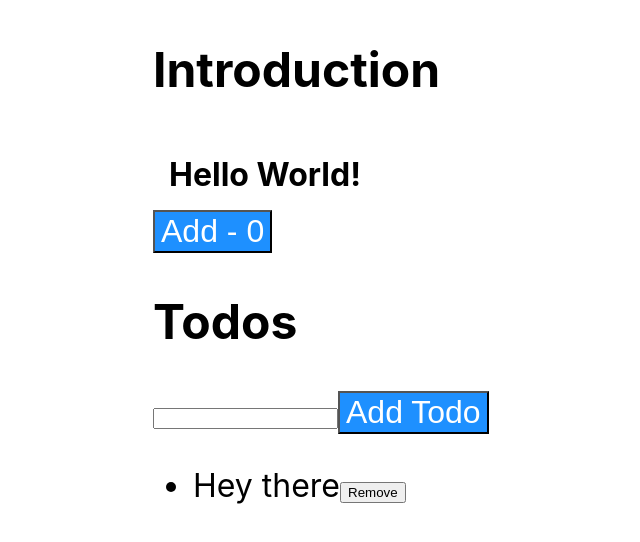
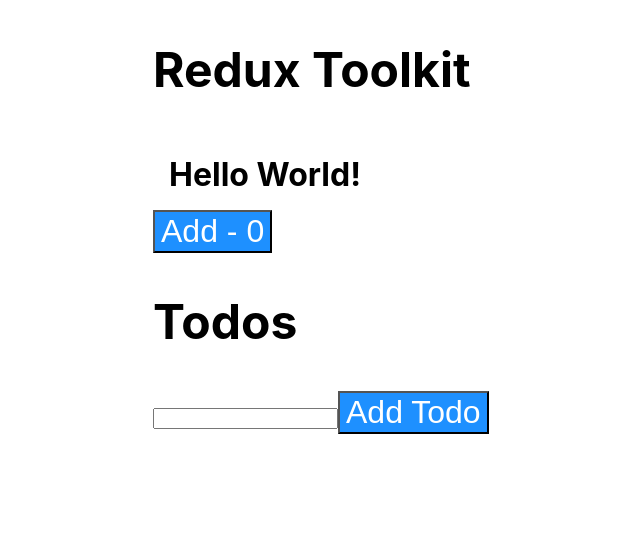
Before and after one commit to mvlz/ts-react, a React (Create React App) app: page / in a window 1280 px wide. Shown: the top 542 px of the page, without its empty margins (87-727 px from the left). Built offline with nearby package versions, Linux system fonts and the light colour scheme.

Commit message:
NO BS TS #27 - Add redux-toolkit

```diff
--- a/package.json
+++ b/package.json
@@ -3,6 +3,7 @@
   "version": "0.1.0",
   "private": true,
   "dependencies": {
+    "@reduxjs/toolkit": "^1.8.3",
     "@testing-library/jest-dom": "^5.16.4",
     "@testing-library/react": "^13.3.0",
     "@testing-library/user-event": "^13.5.0",
@@ -12,6 +13,7 @@
     "@types/react-dom": "^18.0.5",
     "react": "^18.2.0",
     "react-dom": "^18.2.0",
+    "react-redux": "^8.0.2",
     "react-scripts": "5.0.1",
     "typescript": "^4.7.4",
     "web-vitals": "^2.1.4"
--- a/src/App.tsx
+++ b/src/App.tsx
@@ -1,5 +1,4 @@
 import { useCallback, useRef, useState } from "react";
-import { useTodos } from "./hooks/useTodos";
 import "./App.css";
 import {
   UL,
@@ -9,25 +8,27 @@
   Incrementer,
   Payload,
 } from "./components/index";
+import { RootState, store } from "./app/store";
+import { Provider, useSelector, useDispatch } from "react-redux";
+import { addTodo, removeTodo } from "./features/todos/todosSlice";
 
 function App() {
-  const { todos, addTodo, removeTodo } = useTodos([
-    { id: 0, text: "Hey there", done: false },
-  ]);
+  const todos = useSelector((state: RootState) => state.todos.todos);
+  const dispatch = useDispatch();
+  const newTodoRef = useRef<HTMLInputElement>(null);
 
-  const newTodoRef = useRef<HTMLInputElement>(null);
   const OnAddTodo = useCallback(() => {
     if (newTodoRef.current) {
-      addTodo(newTodoRef.current.value);
+      dispatch(addTodo(newTodoRef.current.value));
       newTodoRef.current.value = "";
     }
-  }, [addTodo]);
+  }, [dispatch]);
 
   const [value, setValue] = useState(0);
 
   return (
     <div>
-      <Heading title="Introduction" />
+      <Heading title="Redux Toolkit" />
       <Box>
         <Payload />
       </Box>
@@ -43,12 +44,37 @@
         render={(todo) => (
           <>
             {todo.text}
-            <button onClick={() => removeTodo(todo.id)}>Remove</button>
+            <button onClick={() => dispatch(removeTodo(todo.id))}>
+              Remove
+            </button>
           </>
         )}
       />
     </div>
   );
 }
+const JustShowTodos = () => {
+  const todos = useSelector((state: RootState) => state.todos.todos);
+  return (
+    <UL
+      items={todos}
+      itemClick={() => {}}
+      render={(todo) => <>{todo.text}</>}
+    />
+  );
+};
+const AppWrapper = () => (
+  <Provider store={store}>
+    <div
+      style={{
+        display: "grid",
+        gridTemplateColumns: "50% 50%",
+      }}
+    >
+      <App />
+      <JustShowTodos />
+    </div>
+  </Provider>
+);
 
-export default App;
+export default AppWrapper;
--- /dev/null
+++ b/src/app/store.ts
@@ -0,0 +1,10 @@
+import { configureStore } from '@reduxjs/toolkit'
+import todosReducer from '../features/todos/todosSlice'
+export const store = configureStore({
+    reducer: {
+        todos: todosReducer,
+    },
+})
+
+export type RootState = ReturnType<typeof store.getState>
+export type AppDispatch = typeof store.dispatch
--- /dev/null
+++ b/src/features/todos/todosSlice.ts
@@ -0,0 +1,39 @@
+import { createSlice } from '@reduxjs/toolkit'
+import type { PayloadAction } from '@reduxjs/toolkit'
+
+interface Todo {
+    id: number;
+    done: boolean;
+    text: string;
+}
+
+export interface TodosSliceState {
+    todos: Todo[];
+}
+const initialState: TodosSliceState = {
+    todos: [],
+}
+
+export const todosSlice = createSlice({
+    name: "todos",
+    initialState,
+    reducers: {
+        addTodo: (state: TodosSliceState, action: PayloadAction<string>) => {
+            state.todos = [
+                ...state.todos,
+                {
+                    id: state.todos.length,
+                    text: action.payload,
+                    done: false,
+                },
+            ];
+        },
+        removeTodo: (state: TodosSliceState, action: PayloadAction<number>) => {
+            state.todos = state.todos.filter(({ id }) => id !== action.payload);
+        },
+    },
+})
+
+export const { addTodo, removeTodo } = todosSlice.actions
+
+export default todosSlice.reducer
```
Also changed, not shown: 1 other file (tests, documents, lock files or other folders).
